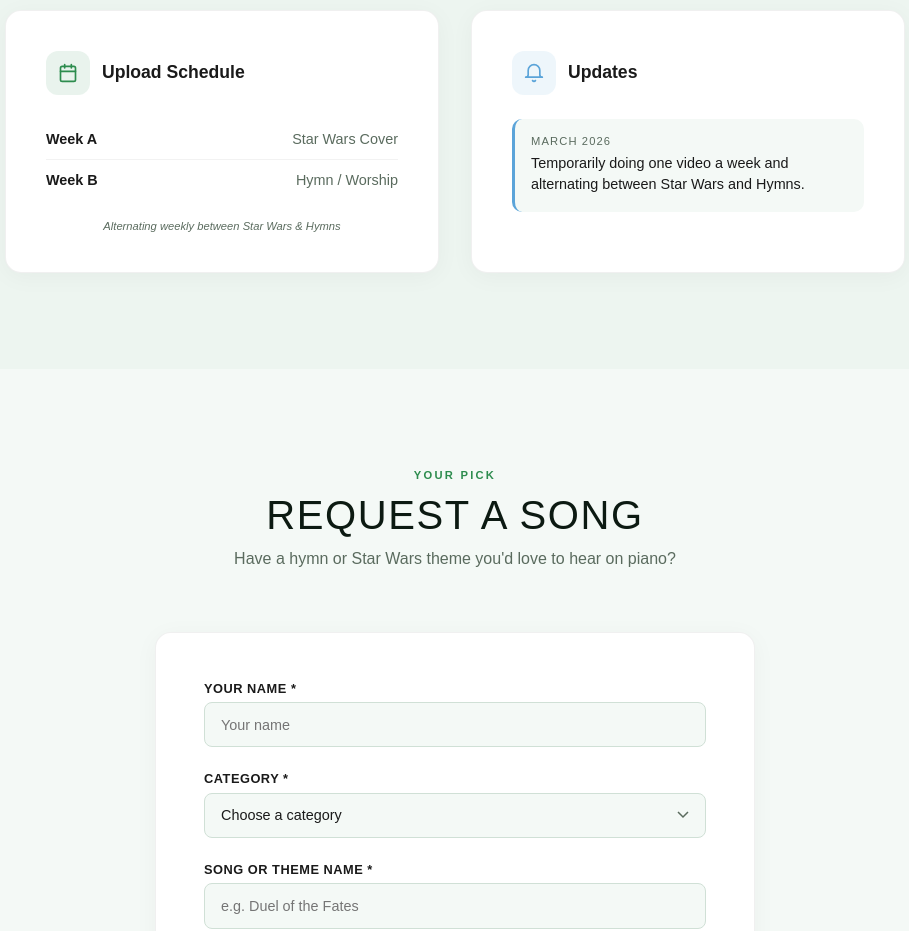
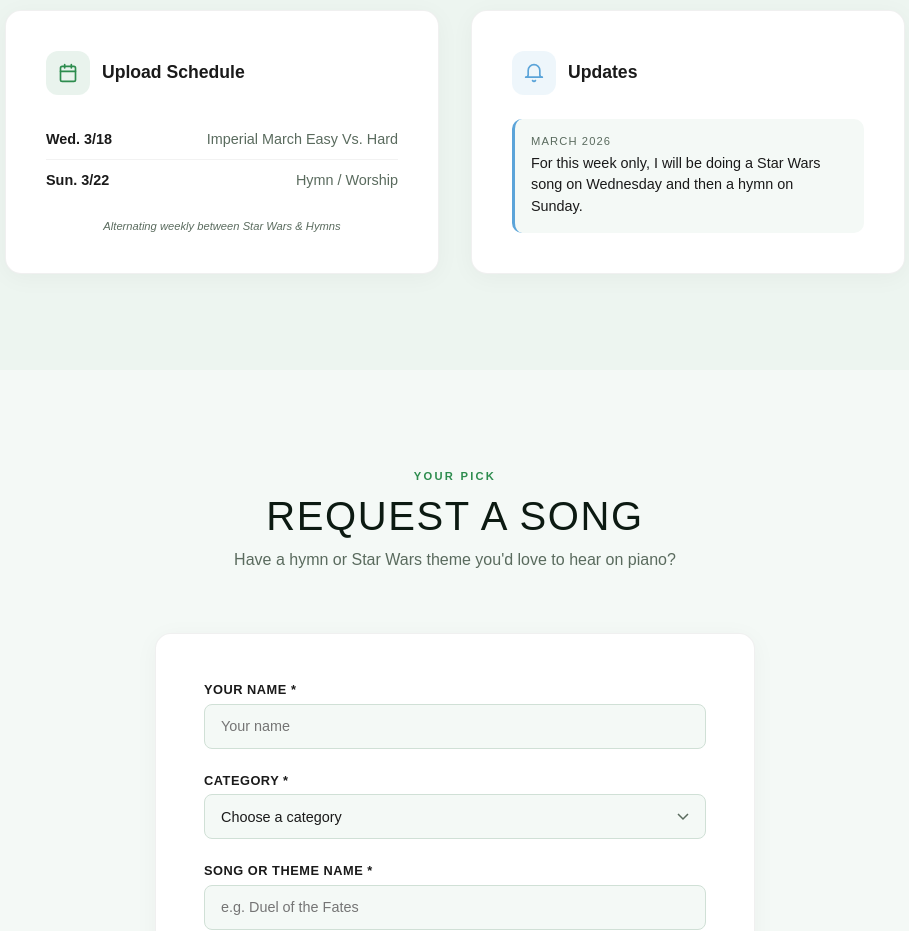
Before and after one commit to nathanrtracey1/nathantraceypiano, a plain HTML site: page index.html in a window 1280 px wide. Shown: the part 4180-5111 px from the top of the page, without its empty margins (185-1094 px from the left). Drawn offline with Linux system fonts and the light colour scheme; no server answers; a web font is replaced by a local one.

Commit message:
Update schedule and update text in index.html

```diff
--- a/index.html
+++ b/index.html
@@ -1390,11 +1390,11 @@
         </div>
         <ul class="schedule-list">
           <li>
-            <span class="schedule-day">Week A</span>
-            <span class="schedule-content">Star Wars Cover</span>
+            <span class="schedule-day">Wed. 3/18</span>
+            <span class="schedule-content">Imperial March Easy Vs. Hard</span>
           </li>
           <li>
-            <span class="schedule-day">Week B</span>
+            <span class="schedule-day">Sun. 3/22</span>
             <span class="schedule-content">Hymn / Worship</span>
           </li>
         </ul>
@@ -1410,7 +1410,7 @@
         </div>
         <div class="update-item">
           <div class="update-date">March 2026</div>
-          <div class="update-text">Temporarily doing one video a week and alternating between Star Wars and Hymns.</div>
+          <div class="update-text">For this week only, I will be doing a Star Wars song on Wednesday and then a hymn on Sunday.</div>
         </div>
       </div>
     </div>
```
